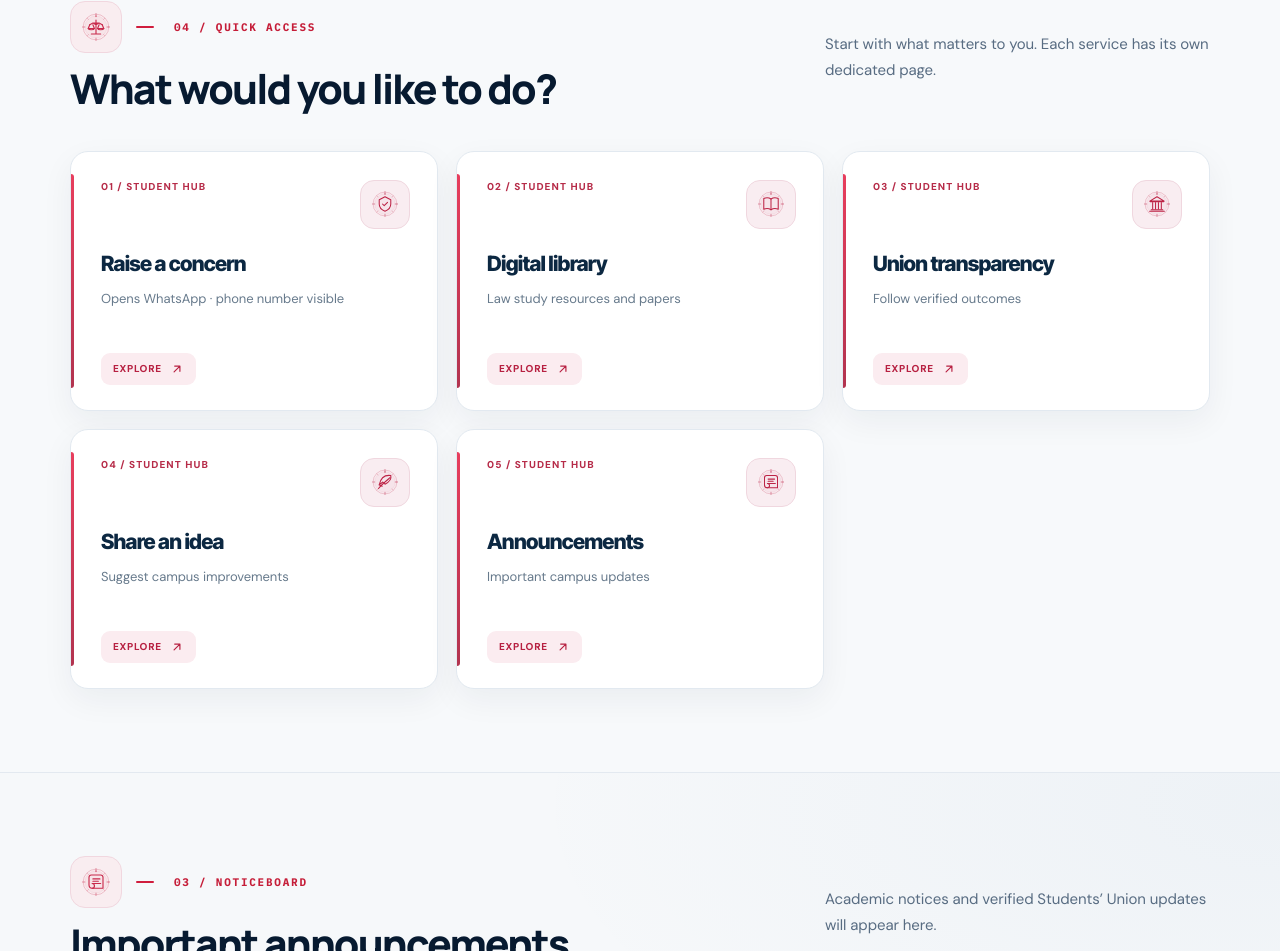
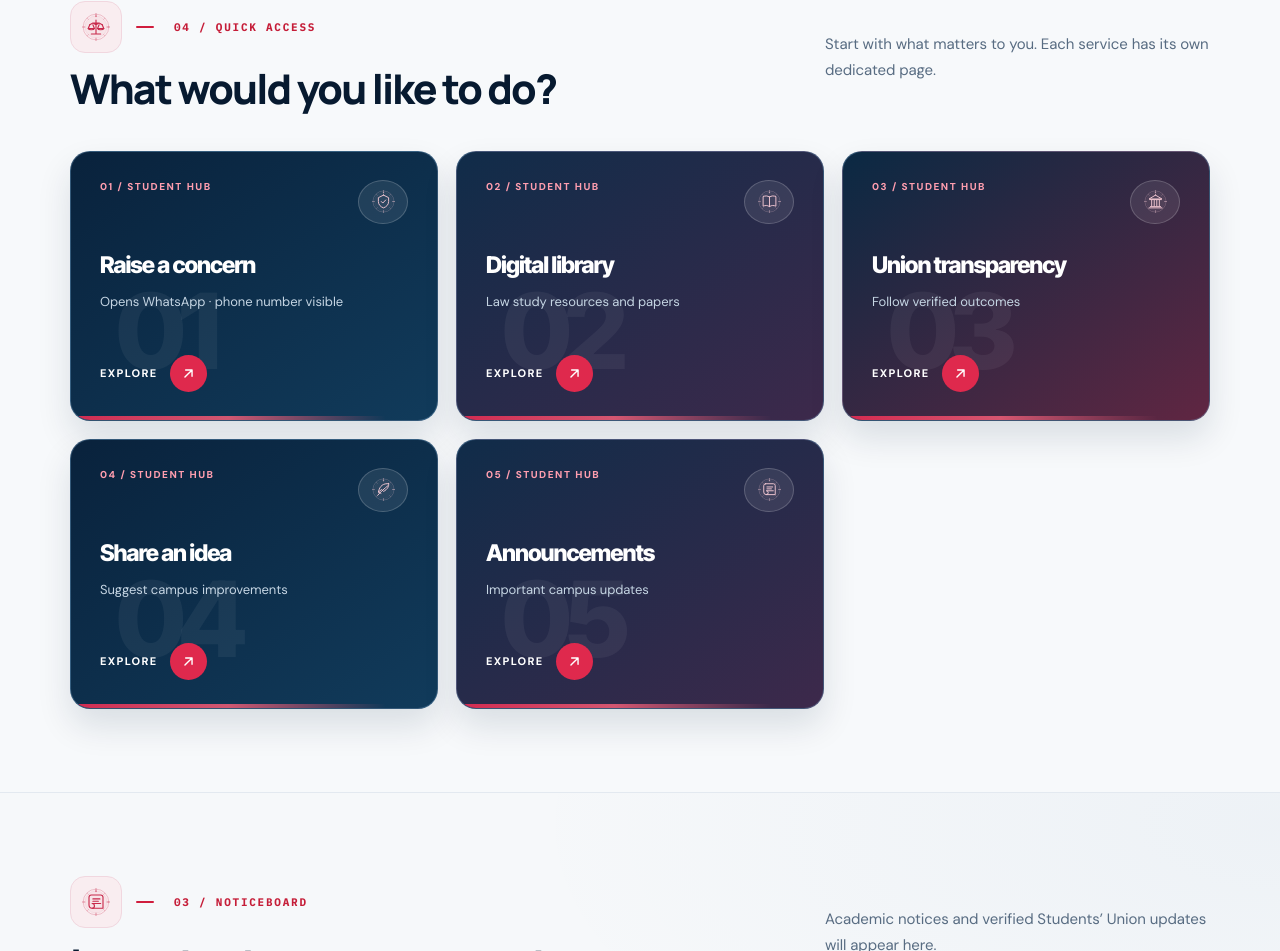
Before and after one commit to thasleenanasreen242-cmd/mct-students-union, a Next.js app: page / in a window 1280 px wide. Shown: the part 3180-4131 px from the top of the page. Built offline with nearby package versions, Linux system fonts and the light colour scheme; a web font is replaced by a local one.

Commit message:
Replace Student Hub tiles with premium navy gradient card design

```diff
--- a/app/modern-refresh.css
+++ b/app/modern-refresh.css
@@ -340,3 +340,89 @@
  .connect #quick-access .card p{margin-bottom:16px!important}
  .connect #quick-access .card .arrow{padding:9px 11px!important}
 }
+
+/* Student Hub v2: premium dark navigation tiles, rather than bordered utility cards. */
+.connect #quick-access .cards{counter-reset:hub-tile;gap:18px!important}
+.connect #quick-access a.card{
+ counter-increment:hub-tile;
+ position:relative!important;
+ isolation:isolate!important;
+ min-height:270px!important;
+ padding:28px 29px!important;
+ border:1px solid rgba(117,158,195,.38)!important;
+ border-radius:20px!important;
+ background:linear-gradient(145deg,#09223c 0%,#113b5b 100%)!important;
+ box-shadow:0 17px 34px rgba(8,32,58,.12)!important;
+ color:#fff!important;
+}
+.connect #quick-access a.card:nth-child(3n+2){background:linear-gradient(145deg,#102c49 0%,#3d294b 100%)!important}
+.connect #quick-access a.card:nth-child(3n){background:linear-gradient(145deg,#0a2943 0%,#602642 100%)!important}
+.connect #quick-access a.card:before{
+ display:block!important;content:""!important;
+ position:absolute!important;inset:auto 0 0 0!important;
+ width:auto!important;height:4px!important;
+ border-radius:0!important;
+ background:linear-gradient(90deg,#e62a51,#e65b75,transparent 86%)!important;
+ z-index:2!important;
+}
+.connect #quick-access a.card:after{
+ display:block!important;
+ content:counter(hub-tile, decimal-leading-zero)!important;
+ position:absolute!important;right:21px!important;bottom:37px!important;
+ width:auto!important;height:auto!important;
+ font-family:"Inter Tight","Segoe UI",sans-serif!important;
+ font-size:105px!important;font-weight:800!important;
+ letter-spacing:-.08em!important;line-height:1!important;
+ color:rgba(255,255,255,.055)!important;
+ background:none!important;filter:none!important;
+ pointer-events:none!important;z-index:0!important;
+}
+.connect #quick-access .card-topline{margin-bottom:28px!important}
+.connect #quick-access .card .num{color:#ff9eaf!important;font-size:10px!important;letter-spacing:.15em!important}
+.connect #quick-access .card-symbol{
+ width:44px!important;height:44px!important;
+ border-radius:50%!important;
+ color:#f7cbd5!important;
+ background:rgba(255,255,255,.085)!important;
+ border:1px solid rgba(255,255,255,.19)!important;
+}
+.connect #quick-access .card-symbol svg{width:23px!important;height:23px!important}
+.connect #quick-access .card h3{
+ position:relative;z-index:1;
+ max-width:280px;font-size:23px!important;letter-spacing:-.045em!important;
+ color:#fff!important;margin-bottom:11px!important;
+}
+.connect #quick-access .card p{
+ position:relative;z-index:1;
+ color:#c5d5e3!important;font-size:13px!important;
+ max-width:265px;margin-bottom:20px!important;
+}
+.connect #quick-access .card .arrow{
+ position:relative;z-index:2;
+ background:none!important;color:#fff!important;
+ padding:0!important;border-radius:0!important;
+ font-size:11px!important;letter-spacing:.12em!important;
+ gap:13px!important;
+}
+.connect #quick-access .card .arrow svg{
+ box-sizing:content-box;
+ width:17px!important;height:17px!important;
+ padding:10px;border-radius:50%;
+ color:#fff;background:#df294d;
+ transition:background .2s,transform .2s;
+}
+@media(hover:hover){
+ .connect #quick-access a.card:hover{
+  transform:translateY(-5px)!important;
+  border-color:rgba(255,156,178,.65)!important;
+  box-shadow:0 24px 48px rgba(8,32,58,.19)!important;
+ }
+ .connect #quick-access a.card:hover .arrow svg{background:#f03d61;transform:translate(2px,-2px)}
+}
+@media(max-width:600px){
+ .connect #quick-access a.card{min-height:232px!important;padding:25px 24px!important;border-radius:17px!important}
+ .connect #quick-access .card-topline{margin-bottom:21px!important}
+ .connect #quick-access .card h3{font-size:22px!important}
+ .connect #quick-access .card p{font-size:13px!important}
+ .connect #quick-access a.card:after{font-size:90px!important;bottom:31px!important}
+}
```
